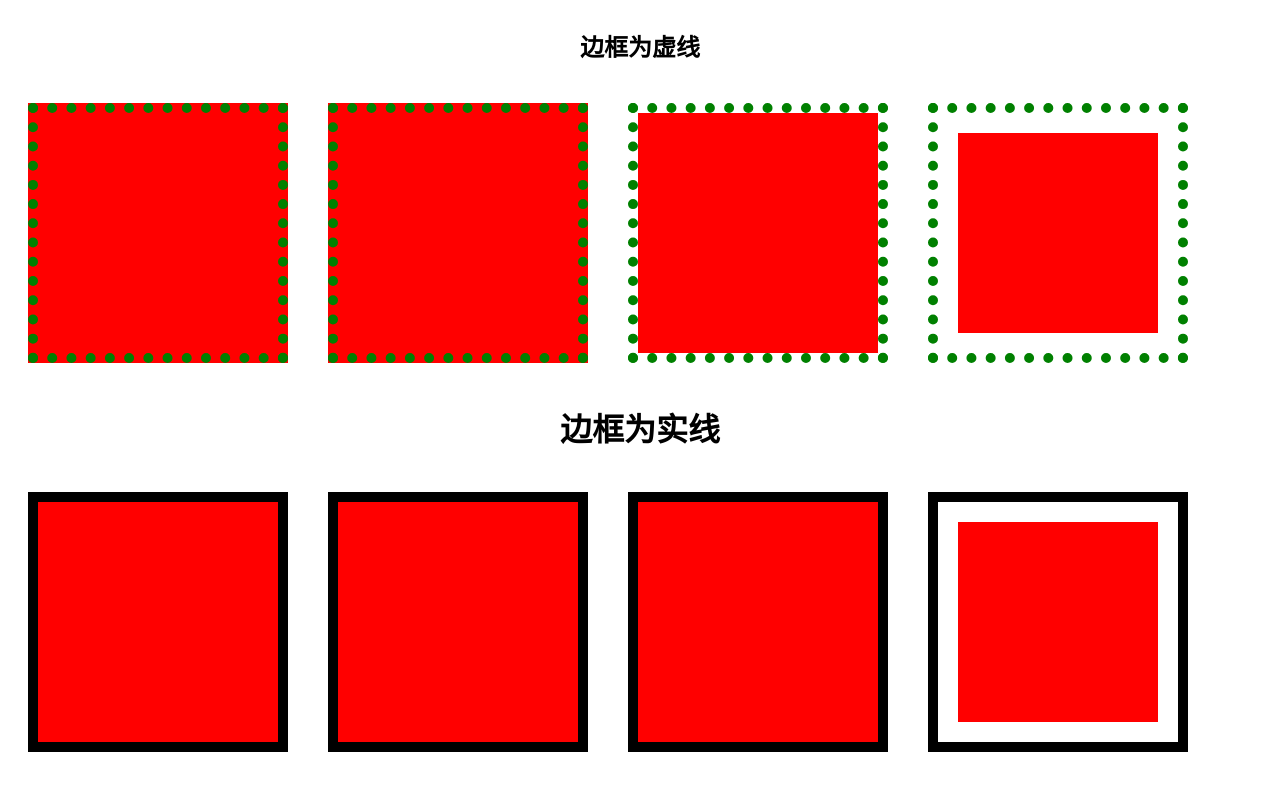
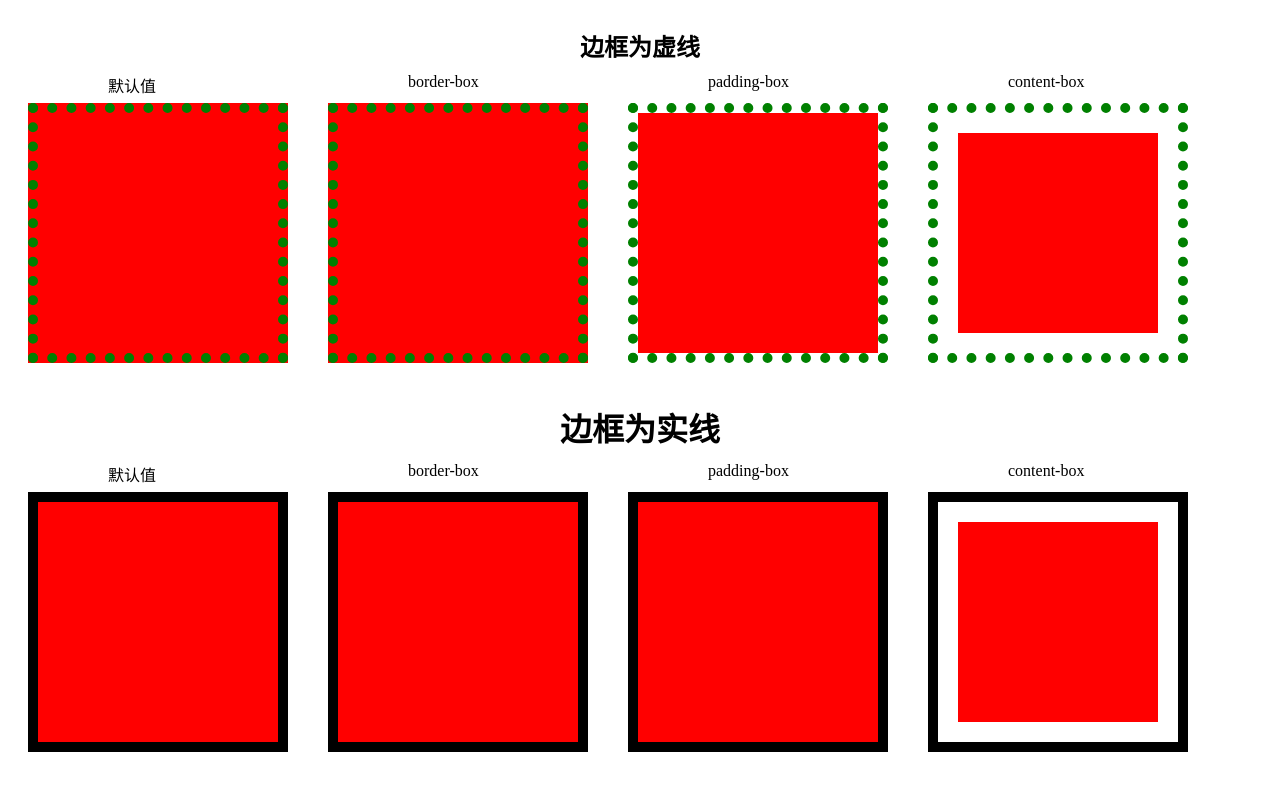
Before and after one commit to God-Y/test, a plain HTML site: page clip.html in a window 1280 px wide. Drawn offline with Linux system fonts and the light colour scheme.

Commit message:
clip two

```diff
--- a/clip.html
+++ b/clip.html
@@ -14,6 +14,7 @@
             padding:20px;
             border: 10px dotted green;
             background-color: red;
+            position: relative;
         }
         .border{
             background-clip: border-box；
@@ -34,21 +35,26 @@
         .container{
             overflow: hidden;
         }
+        span{
+            position: absolute;
+            top:-40px;
+            left: 70px;
+        }
     </style>
 </head>
 <body>
     <section class="container">
         <h1>边框为虚线</h1>
-        <div class="default"></div>
-        <div class="border"></div>
-        <div class="padding"></div>
-        <div class="content"></div>
+        <div class="default"><span>默认值</span></div>
+        <div class="border"><span>border-box</span></div>
+        <div class="padding"><span>padding-box</span></div>
+        <div class="content"><span>content-box</span></div>
 </section>
 
     <h1>边框为实线</h1>
-    <div class="default solid"></div>
-    <div class="border solid"></div>
-    <div class="padding solid"></div>
-    <div class="content solid"></div>
+    <div class="default solid"><span>默认值</span></div>
+    <div class="border solid"><span>border-box</span></div>
+    <div class="padding solid"><span>padding-box</span></div>
+    <div class="content solid"><span>content-box</span></div>
 </body>
 </html>
```
